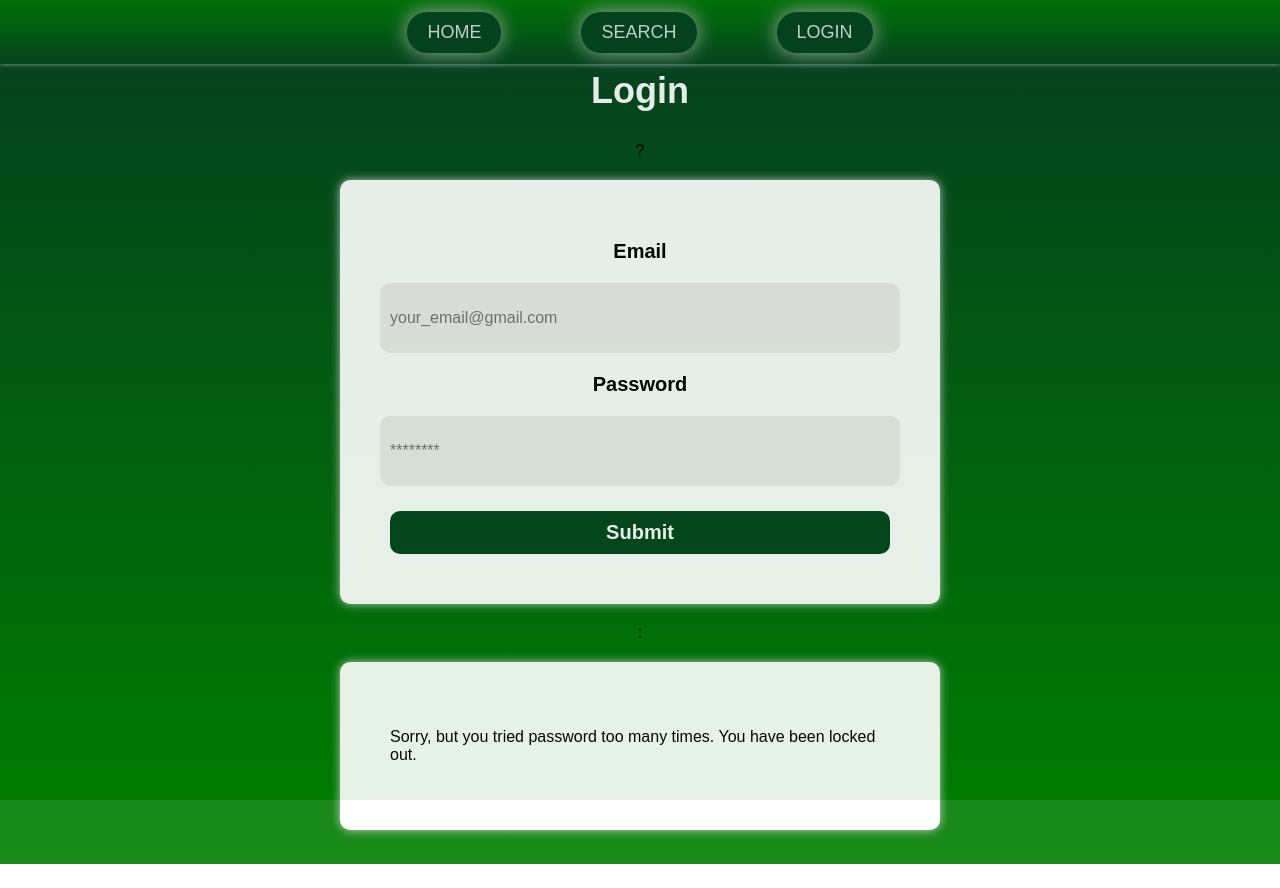
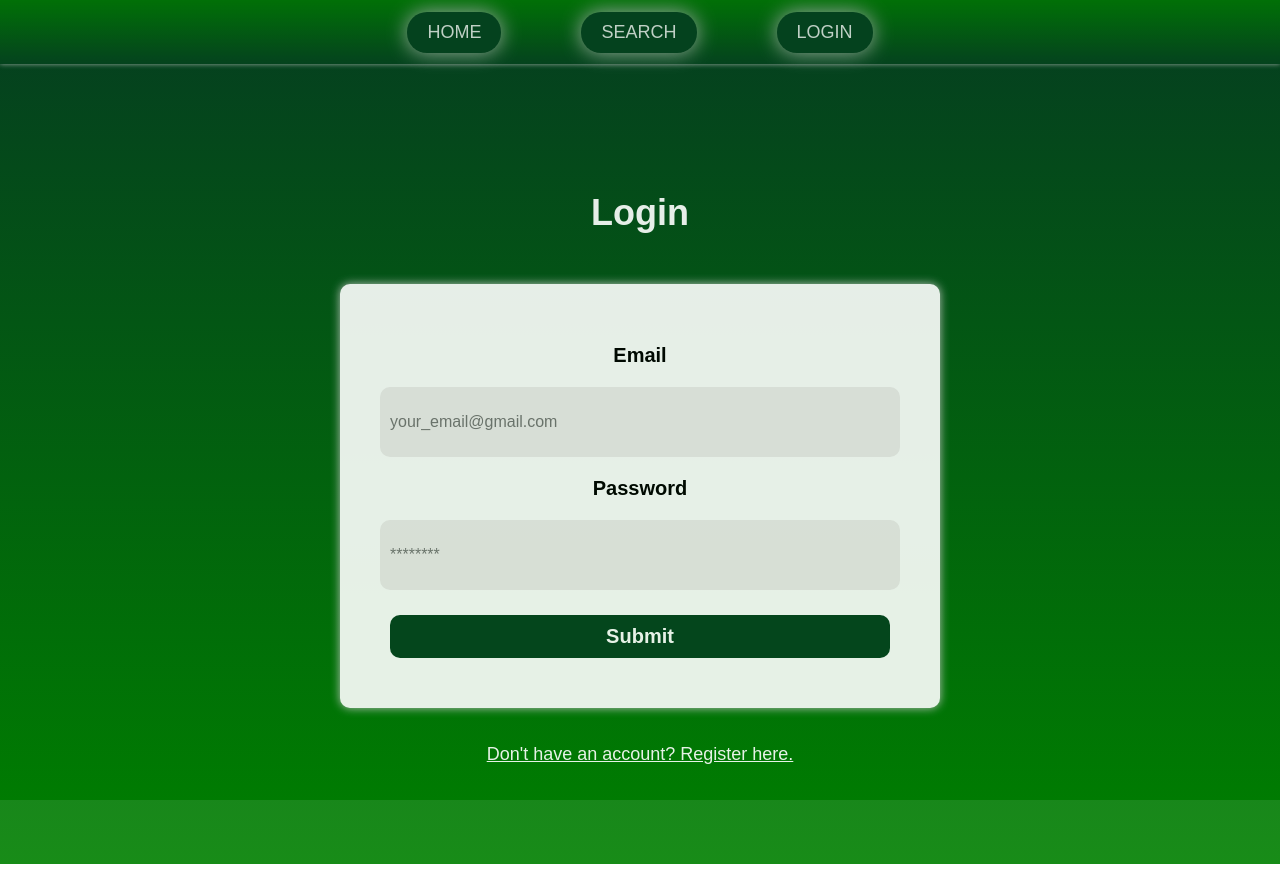
Before and after one commit to KariNurm/Library, a React (Create React App) app in the folder group-project/: page /login in a window 1280 px wide. After the commit the page ends 864 px from the top, so only its background shows below. Built offline with nearby package versions, Linux system fonts and the light colour scheme; data requests are answered from the project's data file.

Commit message:
.\src\Login.js

```diff
--- a/group-project/src/Login.js
+++ b/group-project/src/Login.js
@@ -22,7 +22,7 @@ const Login = (props) => {
         const [password, setPassword] = useState('');
         const data = useContext(UserContext)
 
-        const [attempts, setAttempts] = useState(0);
+        // const [attempts, setAttempts] = useState(0);
 
         const handleSubmit = (e) => {
             e.preventDefault();
@@ -30,7 +30,7 @@ const Login = (props) => {
             if(findUserIndex === -1) {
                 setWrongOpen(true);
             } else {
-                while (attempts < 3) {
+                // while (attempts < 3) {
                     if(password === data.users[findUserIndex].password) {
                         setLoginStatusServer({login: true,
                             user: {name: data.users[findUserIndex].name,
@@ -44,11 +44,10 @@ const Login = (props) => {
                                 navigate("/");})
                             } else {
                                 setWrongOpen(true);
-                                setAttempts(attempts + 1);
-                                console.log(this)
+                                // setAttempts(attempts + 1);
                             }
                         }
-            }
+            // }
 
 
 
@@ -65,10 +64,10 @@ const Login = (props) => {
 
                     <button className="popup-close-button" onClick={() => setWrongOpen(false)}>X</button>
                     <h3>Wrong email address or password</h3>
-                    <h2>Attempts left: {3-attempts}</h2>
+                    {/* <h2>Attempts left: {3-attempts}</h2> */}
                 </div>
                 </Modal>
-                {setAttempts < 3} ?
+                {/* {setAttempts < 3} ? */}
                     {                <form className="login-form" onSubmit={handleSubmit}>
                         <label htmlFor="email">Email</label>
                     <input className="login-input" value={email} onChange={(e) => setEmail(e.target.value)}type="email"
@@ -79,12 +78,12 @@ const Login = (props) => {
                     <button className="login-button" type="submit">Submit</button>
                 </form>
                     }
-                     :{
+                     {/* :{
 
                         <form className="login-form" onSubmit={handleSubmit}>
                         <p> Sorry, but you tried password too many times. You have been locked out. </p>
                     </form>
-                }
+                } */}
 
                 <button className="link-btn" onClick={() => props.onFormSwitch('register')}>Don't have an account? Register here.</button>
                 </div>
```
